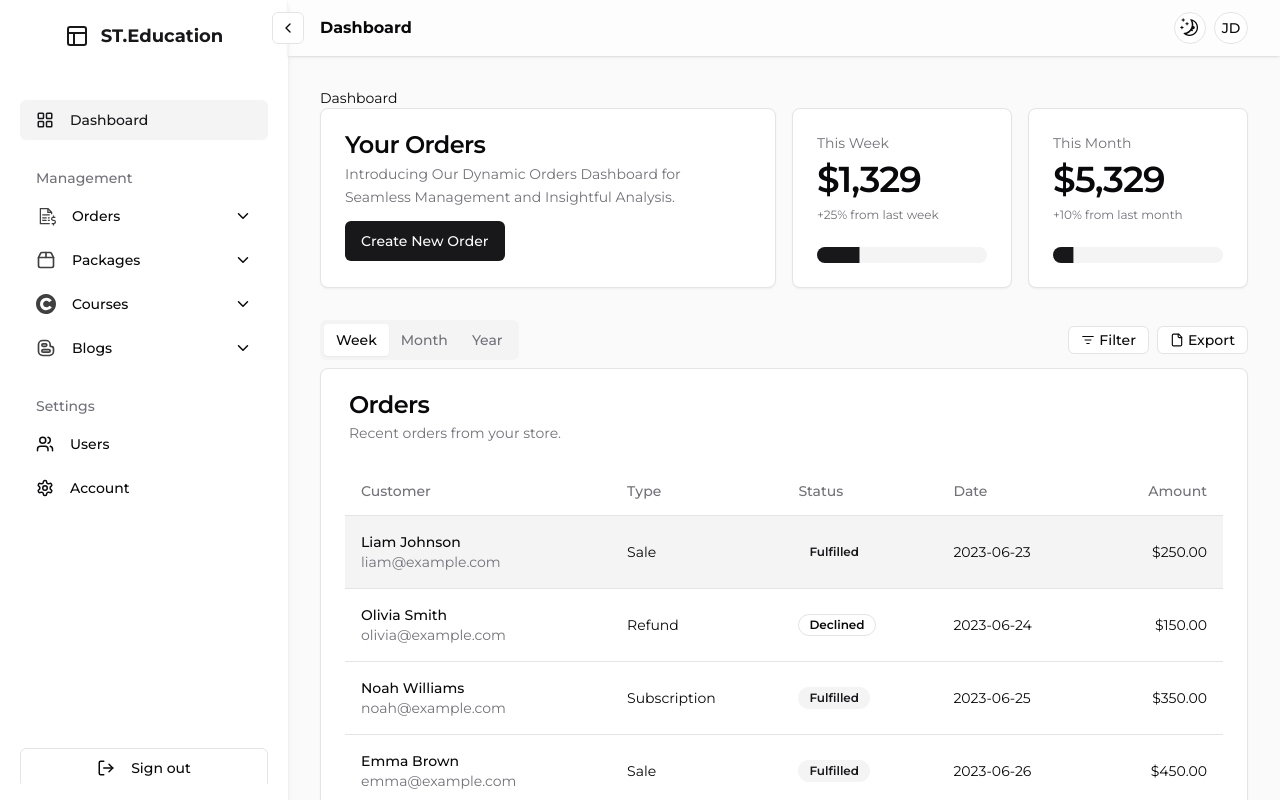
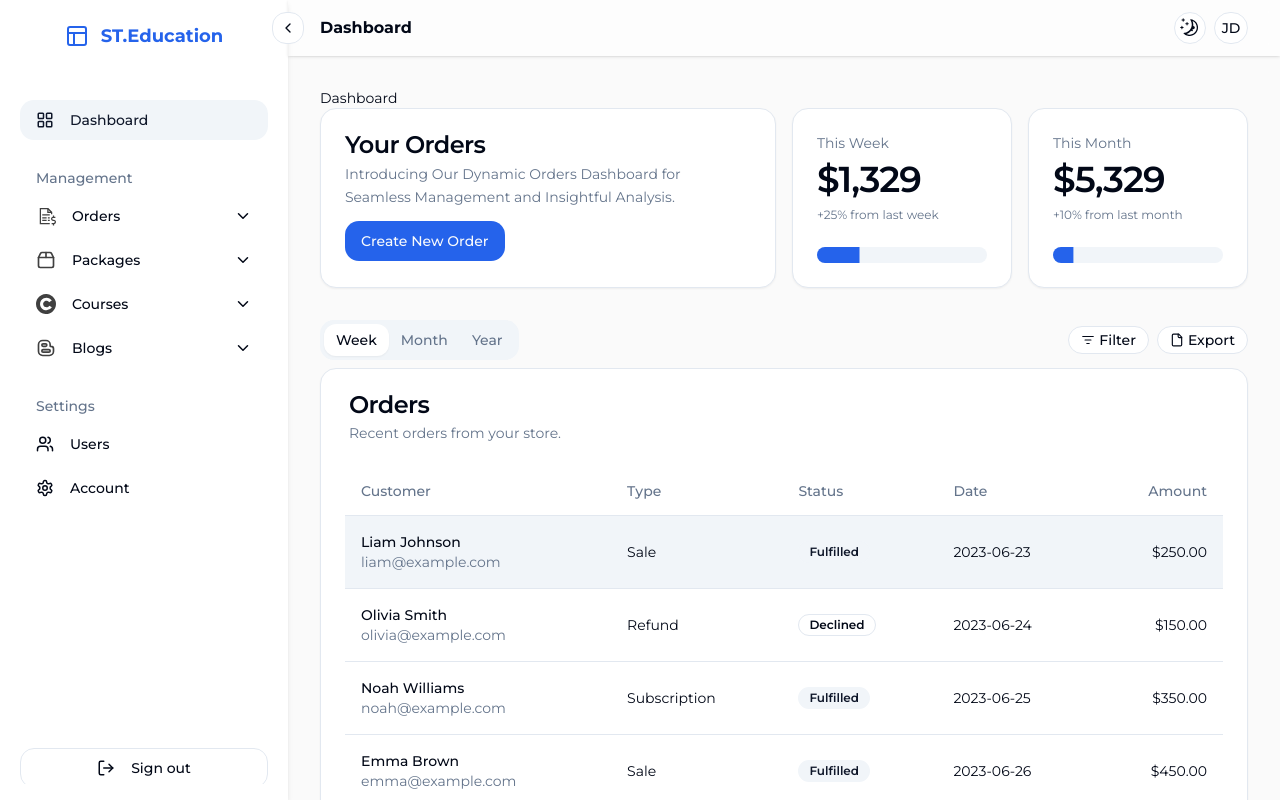
Before and after one commit to sonnh37/EXE201-smart-thrive-dashboard-frontend, a Next.js app in the folder smart-thrive-dashboard/: page / in a window 1280 px wide. Shown: the top 800 px of the page. Built offline with nearby package versions, Linux system fonts and the light colour scheme.

Commit message:
update connect fields api filter

```diff
--- a/smart-thrive-dashboard/src/app/globals.css
+++ b/smart-thrive-dashboard/src/app/globals.css
@@ -10,69 +10,66 @@
 }
 
 
+
+
 @layer base {
   :root {
     --background: 0 0% 100%;
-    --foreground: 240 10% 3.9%;
-
+    --foreground: 222.2 84% 4.9%;
     --card: 0 0% 100%;
-    --card-foreground: 240 10% 3.9%;
-
+    --card-foreground: 222.2 84% 4.9%;
     --popover: 0 0% 100%;
-    --popover-foreground: 240 10% 3.9%;
-
-    --primary: 240 5.9% 10%;
-    --primary-foreground: 0 0% 98%;
-
-    --secondary: 240 4.8% 95.9%;
-    --secondary-foreground: 240 5.9% 10%;
-
-    --muted: 240 4.8% 95.9%;
-    --muted-foreground: 240 3.8% 46.1%;
-
-    --accent: 240 4.8% 95.9%;
-    --accent-foreground: 240 5.9% 10%;
-
+    --popover-foreground: 222.2 84% 4.9%;
+    --primary: 221.2 83.2% 53.3%;
+    --primary-foreground: 210 40% 98%;
+    --secondary: 210 40% 96.1%;
+    --secondary-foreground: 222.2 47.4% 11.2%;
+    --muted: 210 40% 96.1%;
+    --muted-foreground: 215.4 16.3% 46.9%;
+    --accent: 210 40% 96.1%;
+    --accent-foreground: 222.2 47.4% 11.2%;
     --destructive: 0 84.2% 60.2%;
-    --destructive-foreground: 0 0% 98%;
-
-    --border: 240 5.9% 90%;
-    --input: 240 5.9% 90%;
-    --ring: 240 10% 3.9%;
-
-    --radius: 0.5rem;
+    --destructive-foreground: 210 40% 98%;
+    --border: 214.3 31.8% 91.4%;
+    --input: 214.3 31.8% 91.4%;
+    --ring: 221.2 83.2% 53.3%;
+    --radius: 1rem;
+    --chart-1: 12 76% 61%;
+    --chart-2: 173 58% 39%;
+    --chart-3: 197 37% 24%;
+    --chart-4: 43 74% 66%;
+    --chart-5: 27 87% 67%;
   }
 
   .dark {
-    --background: 240 10% 3.9%;
-    --foreground: 0 0% 98%;
-
-    --card: 240 10% 3.9%;
-    --card-foreground: 0 0% 98%;
-
-    --popover: 240 10% 3.9%;
-    --popover-foreground: 0 0% 98%;
-
-    --primary: 0 0% 98%;
-    --primary-foreground: 240 5.9% 10%;
-
-    --secondary: 240 3.7% 15.9%;
-    --secondary-foreground: 0 0% 98%;
-
-    --muted: 240 3.7% 15.9%;
-    --muted-foreground: 240 5% 64.9%;
-
-    --accent: 240 3.7% 15.9%;
-    --accent-foreground: 0 0% 98%;
-
+    --background: 222.2 84% 4.9%;
+    --foreground: 210 40% 98%;
+    --card: 222.2 84% 4.9%;
+    --card-foreground: 210 40% 98%;
+    --popover: 222.2 84% 4.9%;
+    --popover-foreground: 210 40% 98%;
+    --primary: 217.2 91.2% 59.8%;
+    --primary-foreground: 222.2 47.4% 11.2%;
+    --secondary: 217.2 32.6% 17.5%;
+    --secondary-foreground: 210 40% 98%;
+    --muted: 217.2 32.6% 17.5%;
+    --muted-foreground: 215 20.2% 65.1%;
+    --accent: 217.2 32.6% 17.5%;
+    --accent-foreground: 210 40% 98%;
     --destructive: 0 62.8% 30.6%;
-    --destructive-foreground: 0 0% 98%;
-
-    --border: 240 3.7% 15.9%;
-    --input: 240 3.7% 15.9%;
-    --ring: 240 4.9% 83.9%;
+    --destructive-foreground: 210 40% 98%;
+    --border: 217.2 32.6% 17.5%;
+    --input: 217.2 32.6% 17.5%;
+    --ring: 224.3 76.3% 48%;
+    --chart-1: 220 70% 50%;
+    --chart-2: 160 60% 45%;
+    --chart-3: 30 80% 55%;
+    --chart-4: 280 65% 60%;
+    --chart-5: 340 75% 55%;
   }
 }
+
+
 
 @layer base {
   * {
--- a/smart-thrive-dashboard/src/components/common/data-table-custom-api/data-table-toolbar.tsx
+++ b/smart-thrive-dashboard/src/components/common/data-table-custom-api/data-table-toolbar.tsx
@@ -6,8 +6,8 @@ import {Button} from "@/components/ui/button"
 import {Input} from "@/components/ui/input"
 import {X} from "lucide-react"
 import {isDeleted_options} from "../filters"
-import {DataTableFacetedFilter} from "@/components/dashboard/data-table/data-table-faceted-filter";
-import {DataTableViewOptions} from "@/components/dashboard/data-table/data-table-view-options";
+import { DataTableFacetedFilter } from "./data-table-faceted-filter"
+import { DataTableViewOptions } from "./data-table-view-options"
 
 interface DataTableToolbarProps<TData> {
     table: Table<TData>
--- a/smart-thrive-dashboard/src/components/common/filters.tsx
+++ b/smart-thrive-dashboard/src/components/common/filters.tsx
@@ -1,32 +1,6 @@
-import {Bug, CheckCircle2, Circle, HelpCircle, PackagePlus, ScrollText, Timer, XCircle,} from "lucide-react";
+import { OrderStatus } from "@/types/enums/order";
+import { Bug, PackagePlus, ScrollText } from "lucide-react";
 
-export const status_options = [
-    {
-        value: "backlog",
-        label: "Backlog",
-        icon: HelpCircle,
-    },
-    {
-        value: "todo",
-        label: "Todo",
-        icon: Circle,
-    },
-    {
-        value: "in-progress",
-        label: "In Progress",
-        icon: Timer,
-    },
-    {
-        value: "done",
-        label: "Done",
-        icon: CheckCircle2,
-    },
-    {
-        value: "canceled",
-        label: "Canceled",
-        icon: XCircle,
-    },
-];
 
 export const label_options = [
     {
@@ -50,3 +24,9 @@ export const isDeleted_options = [
     {label: "Active", value: "false"},
     {label: "Deactivated", value: "true"},
 ];
+
+export const status_order_options = [
+    {label: "Pending", value: OrderStatus.Pending.toString()},
+    {label: "Completed", value: OrderStatus.Completed.toString()},
+    {label: "Cancelled", value: OrderStatus.Cancelled.toString()},
+];
--- a/smart-thrive-dashboard/src/components/sections/orders/index.tsx
+++ b/smart-thrive-dashboard/src/components/sections/orders/index.tsx
@@ -16,7 +16,10 @@ import { columns } from "./columns";
 
 import { DataTableFacetedFilter } from "@/components/common/data-table-custom-api/data-table-faceted-filter";
 import { DataTableSkeleton } from "@/components/common/data-table-custom-api/data-table-skelete";
-import { isDeleted_options } from "@/components/common/filters";
+import {
+  isDeleted_options,
+  status_order_options,
+} from "@/components/common/filters";
 import { Button } from "@/components/ui/button";
 import { Calendar } from "@/components/ui/calendar";
 import {
@@ -93,7 +96,6 @@ const FormSchema = z.object({
       return !!date.to;
     }, "End Date is required.")
     .optional(),
-  title: z.string().optional(),
   description: z.string().optional(),
   isDeleted: z.boolean().nullable().optional(),
 });
@@ -118,7 +120,6 @@ export default function DataTableOrders() {
   const form = useForm<z.infer<typeof FormSchema>>({
     resolver: zodResolver(FormSchema),
     defaultValues: {
-      title: "",
       description: "",
       date: {
         from: undefined,
@@ -133,6 +134,14 @@ export default function DataTableOrders() {
   });
 
   const getQueryParams = useCallback((): OrderGetAllQuery => {
+    // Create an object to hold the column filter values
+    const filterParams: Record<string, any> = {};
+
+    // Map over the column filters to create a key-value pair for each filter
+    columnFilters.forEach((filter) => {
+      filterParams[filter.id] = filter.value;
+    });
+
     return {
       pageNumber: pagination.pageIndex + 1,
       pageSize: pagination.pageSize,
@@ -142,9 +151,14 @@ export default function DataTableOrders() {
       fromDate: formValues?.date?.from?.toISOString(),
       toDate: formValues?.date?.to?.toISOString(),
       description: formValues?.description!,
-      isDeleted: formValues?.isDeleted!,
+      // isDeleted: Array.isArray(formValues?.isDeleted)
+      // ? formValues.isDeleted.filter((item): item is boolean => typeof item === 'boolean')
+      // : formValues?.isDeleted !== undefined
+      // ? [formValues.isDeleted as boolean]
+      // : [],
+      ...filterParams,  // Spread the filterParams object into the final query params
     };
-  }, [pagination, sorting, formValues]);
+  }, [pagination, sorting, formValues, columnFilters]);
 
   const queryParams = useMemo(() => getQueryParams(), [getQueryParams]);
 
@@ -227,19 +241,28 @@ export default function DataTableOrders() {
         <div className="flex flex-1 items-center space-x-2">
           <Input
             placeholder="Filter tasks..."
-            value={(table.getColumn("title")?.getFilterValue() as string) ?? ""}
+            value={(table.getColumn("description")?.getFilterValue() as string) ?? ""}
             onChange={(event) =>
-              table.getColumn("title")?.setFilterValue(event.target.value)
+              table.getColumn("description")?.setFilterValue(event.target.value)
             }
             className="h-8 w-[150px] lg:w-[250px]"
           />
+
           {table.getColumn("isDeleted") && (
             <DataTableFacetedFilter
               column={table.getColumn("isDeleted")}
-              title="Status"
+              title="Is deleted"
               options={isDeleted_options}
             />
           )}
+
+          {/* {table.getColumn("status") && (
+            <DataTableFacetedFilter
+              column={table.getColumn("status")}
+              title="Status"
+              options={status_order_options}
+            />
+          )} */}
 
           {isFiltered && (
             <Button
--- a/smart-thrive-dashboard/src/services/order-service.ts
+++ b/smart-thrive-dashboard/src/services/order-service.ts
@@ -8,6 +8,7 @@ export const fetchOrders = (
   query: OrderGetAllQuery
 ): Promise<BusinessResult<PagedResponse<Order>>> => {
 
+  console.log("check", query);
   const cleanedQuery: Record<string, any> = {};
     for (const key in query) {
         if (query[key as keyof OrderGetAllQuery] !== undefined && query[key as keyof OrderGetAllQuery] !== null) {
--- a/smart-thrive-dashboard/src/types/request/base-query.ts
+++ b/smart-thrive-dashboard/src/types/request/base-query.ts
@@ -9,7 +9,7 @@ export interface BaseQueryableQuery {
     id?: string;
     createdBy?: string;
     UpdatedBy?: string;
-    isDeleted?: boolean;
+    isDeleted?: boolean[];
 }
 
 export enum SortOrder {
```
Also changed, not shown: smart-thrive-dashboard/src/components/common/data-table-custom-api/data-table-faceted-filter.tsx (+38 -35 lines).
